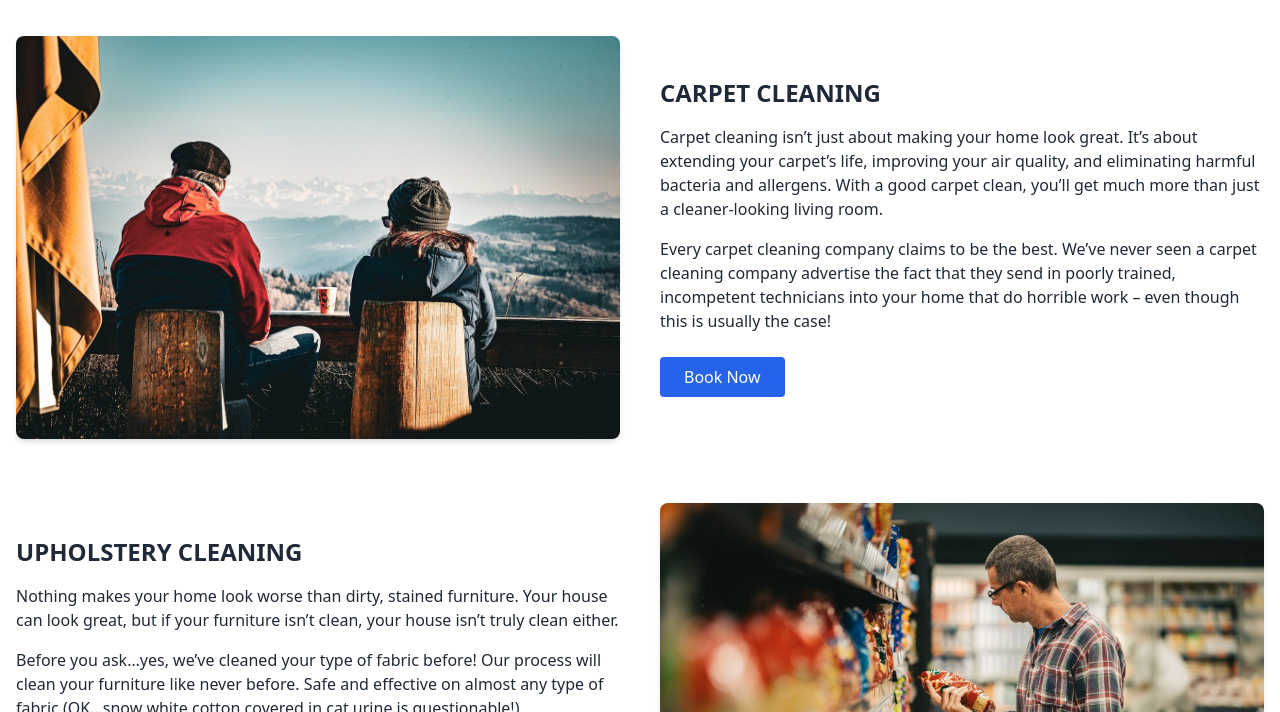
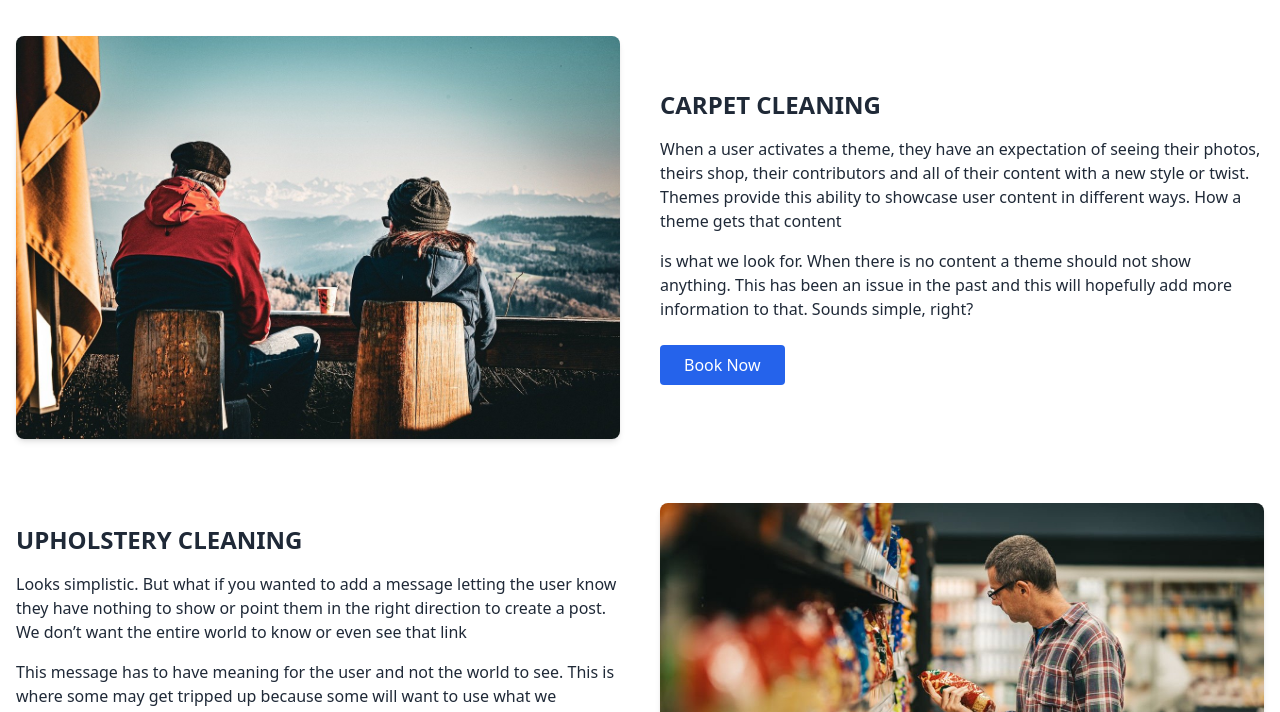
Before and after one commit to mdnadimweb/Service-page, a plain HTML site: page index.html in a window 1280 px wide. Shown: the part 88-800 px from the top of the page. Drawn offline with nearby package versions, Linux system fonts and the light colour scheme.

Commit message:
I have changed the p tag contends

```diff
--- a/index.html
+++ b/index.html
@@ -18,10 +18,10 @@
       <div>
         <h3 class="text-2xl font-bold mb-4">CARPET CLEANING</h3>
         <p class="mb-4">
-          Carpet cleaning isn’t just about making your home look great. It’s about extending your carpet’s life, improving your air quality, and eliminating harmful bacteria and allergens. With a good carpet clean, you’ll get much more than just a cleaner-looking living room.
+          When a user activates a theme, they have an expectation of seeing their photos, theirs shop, their contributors and all of their content with a new style or twist. Themes provide this ability to showcase user content in different ways. How a theme gets that content
         </p>
         <p class="mb-6">
-          Every carpet cleaning company claims to be the best. We’ve never seen a carpet cleaning company advertise the fact that they send in poorly trained, incompetent technicians into your home that do horrible work – even though this is usually the case!
+         is what we look for. When there is no content a theme should not show anything. This has been an issue in the past and this will hopefully add more information to that. Sounds simple, right?
         </p>
         <button class="bg-blue-600 text-white px-6 py-2 rounded hover:bg-blue-700 transition">Book Now</button>
       </div>
@@ -32,10 +32,10 @@
       <div>
         <h3 class="text-2xl font-bold mb-4">UPHOLSTERY CLEANING</h3>
         <p class="mb-4">
-          Nothing makes your home look worse than dirty, stained furniture. Your house can look great, but if your furniture isn’t clean, your house isn’t truly clean either.
+         Looks simplistic. But what if you wanted to add a message letting the user know they have nothing to show or point them in the right direction to create a post. We don’t want the entire world to know or even see that link
         </p>
         <p class="mb-4">
-          Before you ask…yes, we’ve cleaned your type of fabric before! Our process will clean your furniture like never before. Safe and effective on almost any type of fabric (OK…snow white cotton covered in cat urine is questionable!)
+           This message has to have meaning for the user and not the world to see. This is where some may get tripped up because some will want to use what we consider demo content. So what we can do is add a capability check.
         </p>
         <p class="mb-6">
           We use equipment that shears the water instead of blasting it like a carpet wand. This lets us use a high flow of water while leaving your furniture very dry. Your furniture will dry within minutes!
```
